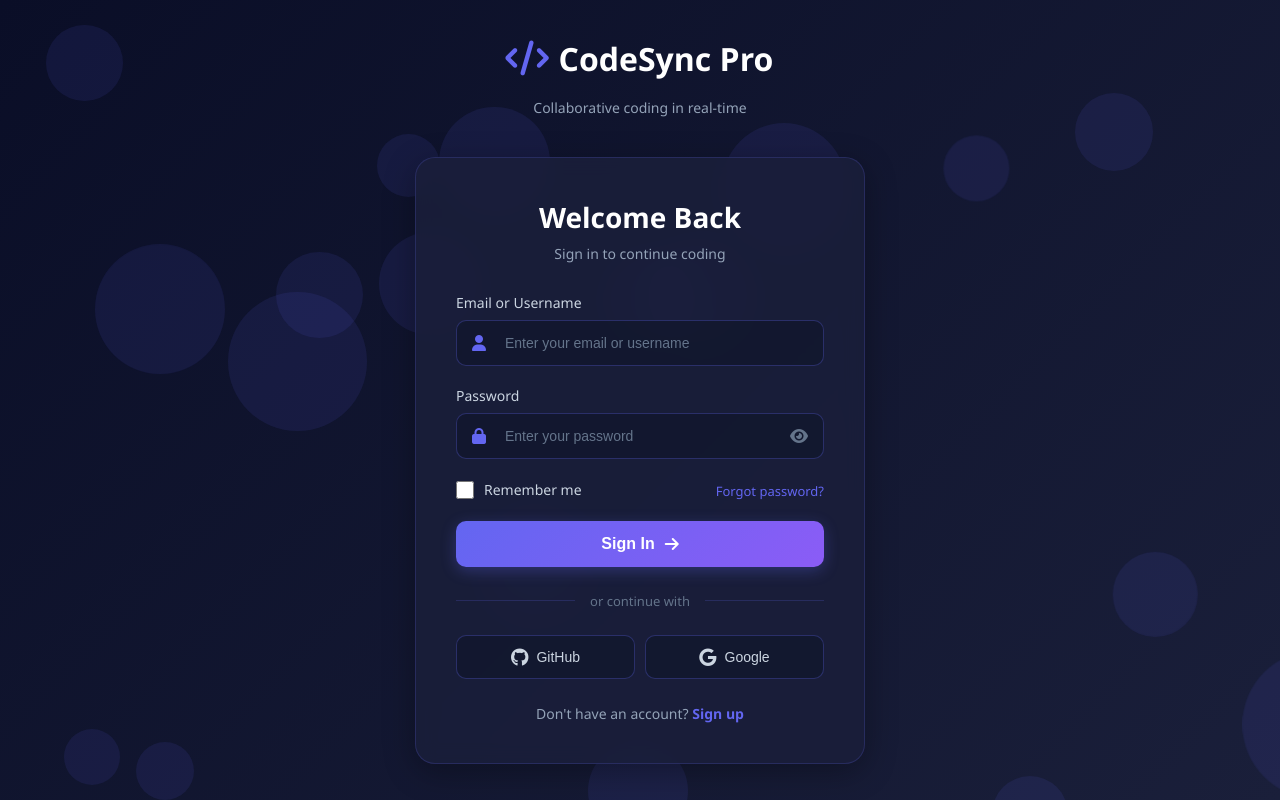
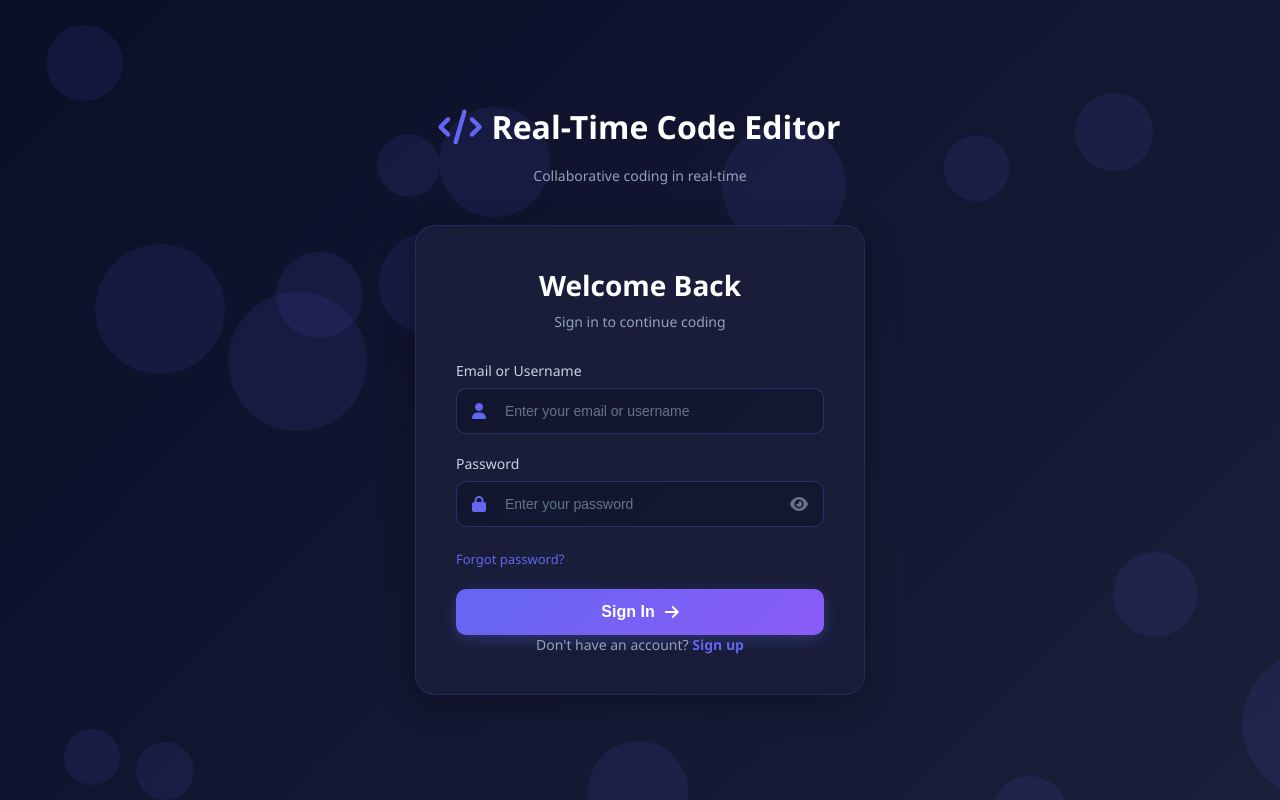
Before and after one commit to SagarBawanthade/Django-Realtime-code-editor, a Django app: page /editor/auth/ in a window 1280 px wide. Run offline with Django 5.2, Linux system fonts and the light colour scheme.

Commit message:
Fixed the authentication UI  Please enter the commit message for your changes. Lines starting

```diff
--- a/editor/templates/editor/auth.html
+++ b/editor/templates/editor/auth.html
@@ -2,7 +2,7 @@
 <html>
 <head>
   <meta charset="utf-8">
-  <title>CodeSync Pro - Authentication</title>
+  <title>Real-Time Code Editor</title>
   <link rel="stylesheet" href="https://cdnjs.cloudflare.com/ajax/libs/font-awesome/6.4.0/css/all.min.css">
   <style>
     * {
@@ -311,6 +311,7 @@
       text-align: center;
       color: #94a3b8;
       font-size: 14px;
+
     }
 
     .auth-switch a {
@@ -388,7 +389,7 @@
     <div class="logo-section">
       <div class="logo">
         <i class="fas fa-code"></i>
-        <span>CodeSync Pro</span>
+        <span>Real-Time Code Editor</span>
       </div>
       <p class="logo-tagline">Collaborative coding in real-time</p>
     </div>
@@ -424,10 +425,7 @@
         </div>
 
         <div style="display: flex; justify-content: space-between; align-items: center; margin-bottom: 20px;">
-          <div class="checkbox-wrapper" style="margin-bottom: 0;">
-            <input type="checkbox" class="checkbox-input" id="remember-me" name="remember">
-            <label class="checkbox-label" for="remember-me">Remember me</label>
-          </div>
+
           <div class="forgot-password" style="margin-bottom: 0;">
             <a href="#">Forgot password?</a>
           </div>
@@ -439,18 +437,6 @@
         </button>
       </form>
 
-      <div class="divider">or continue with</div>
-
-      <div class="social-buttons">
-        <button class="social-btn">
-          <i class="fab fa-github"></i>
-          <span>GitHub</span>
-        </button>
-        <button class="social-btn">
-          <i class="fab fa-google"></i>
-          <span>Google</span>
-        </button>
-      </div>
 
       <div class="auth-switch">
         Don't have an account? <a href="#" id="show-signup">Sign up</a>
@@ -512,12 +498,7 @@
           </div>
         </div>
 
-        <div class="checkbox-wrapper">
-          <input type="checkbox" class="checkbox-input" id="terms" name="terms" required>
-          <label class="checkbox-label" for="terms">
-            I agree to the <a href="#" style="color: #6366f1; text-decoration: none;">Terms & Conditions</a>
-          </label>
-        </div>
+
 
         <button type="submit" class="submit-btn">
           <span>Create Account</span>
@@ -525,7 +506,7 @@
         </button>
       </form>
 
-      <div class="divider">or sign up with</div>
+      {% comment %} <div class="divider">or sign up with</div>
 
       <div class="social-buttons">
         <button class="social-btn">
@@ -536,7 +517,7 @@
           <i class="fab fa-google"></i>
           <span>Google</span>
         </button>
-      </div>
+      </div> {% endcomment %}
 
       <div class="auth-switch">
         Already have an account? <a href="#" id="show-login">Sign in</a>
```
